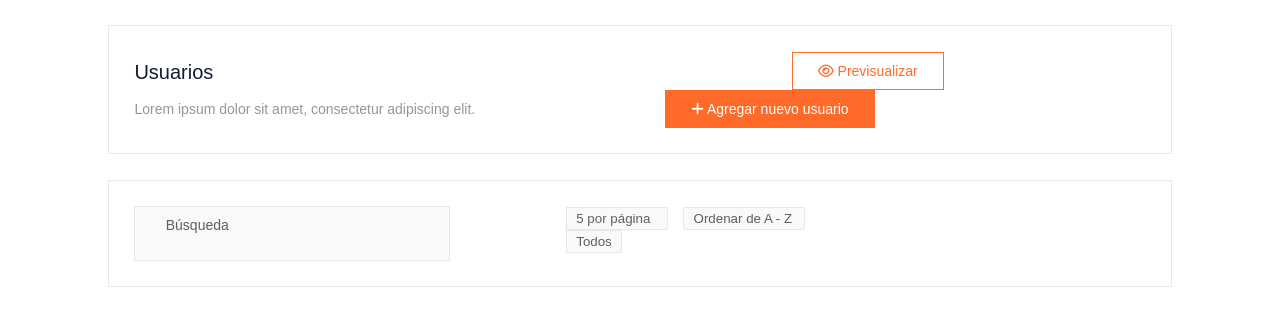
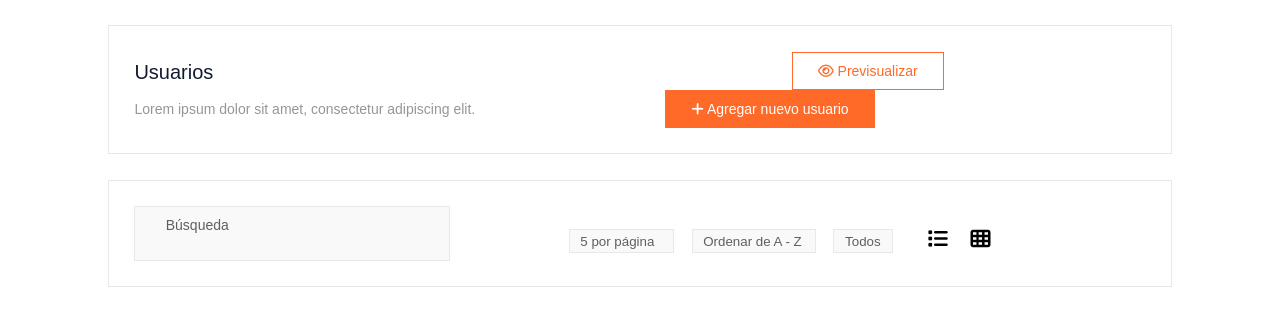
Before and after one commit to alanicio/angular-users-management, an Angular app: page / in a window 1280 px wide. Shown: the top 326 px of the page. Built offline with nearby package versions, Linux system fonts and the light colour scheme.

Commit message:
css and html in tool finished

```diff
--- a/src/app/users-list/users-list.component.css
+++ b/src/app/users-list/users-list.component.css
@@ -81,7 +81,7 @@ button{
 
 .selects{
 	margin-left: 10%;
-	width: 30%;
+	width: 35%;
 }
 
 select{
@@ -98,3 +98,13 @@ select{
 	border: 1px solid #e8e8e8;
 	padding: 1% 3%;
 }
+
+.list-display{
+	width: 15%;
+}
+
+.list-display i{
+	margin-left: 15%;
+	cursor: pointer;
+	font-size: 20px;
+}
--- a/src/app/users-list/users-list.component.html
+++ b/src/app/users-list/users-list.component.html
@@ -30,5 +30,9 @@
 				<option value="todos">Todos</option>
 			</select>
 		</div>
+		<div class="list-display">
+			<i class="fas fa-list"></i>
+			<i class="fas fa-th"></i>
+		</div>
 	</div>
 </div>
```
